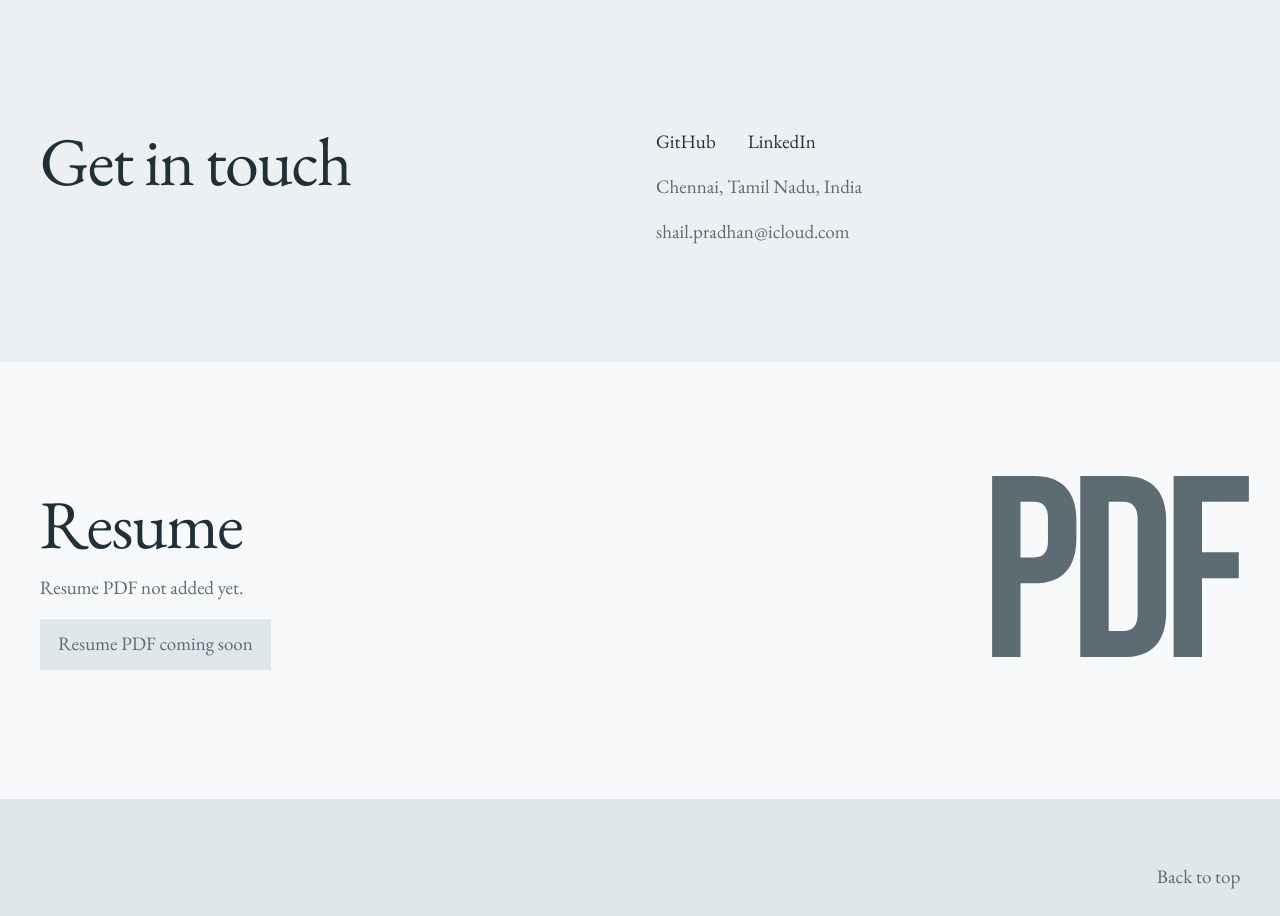
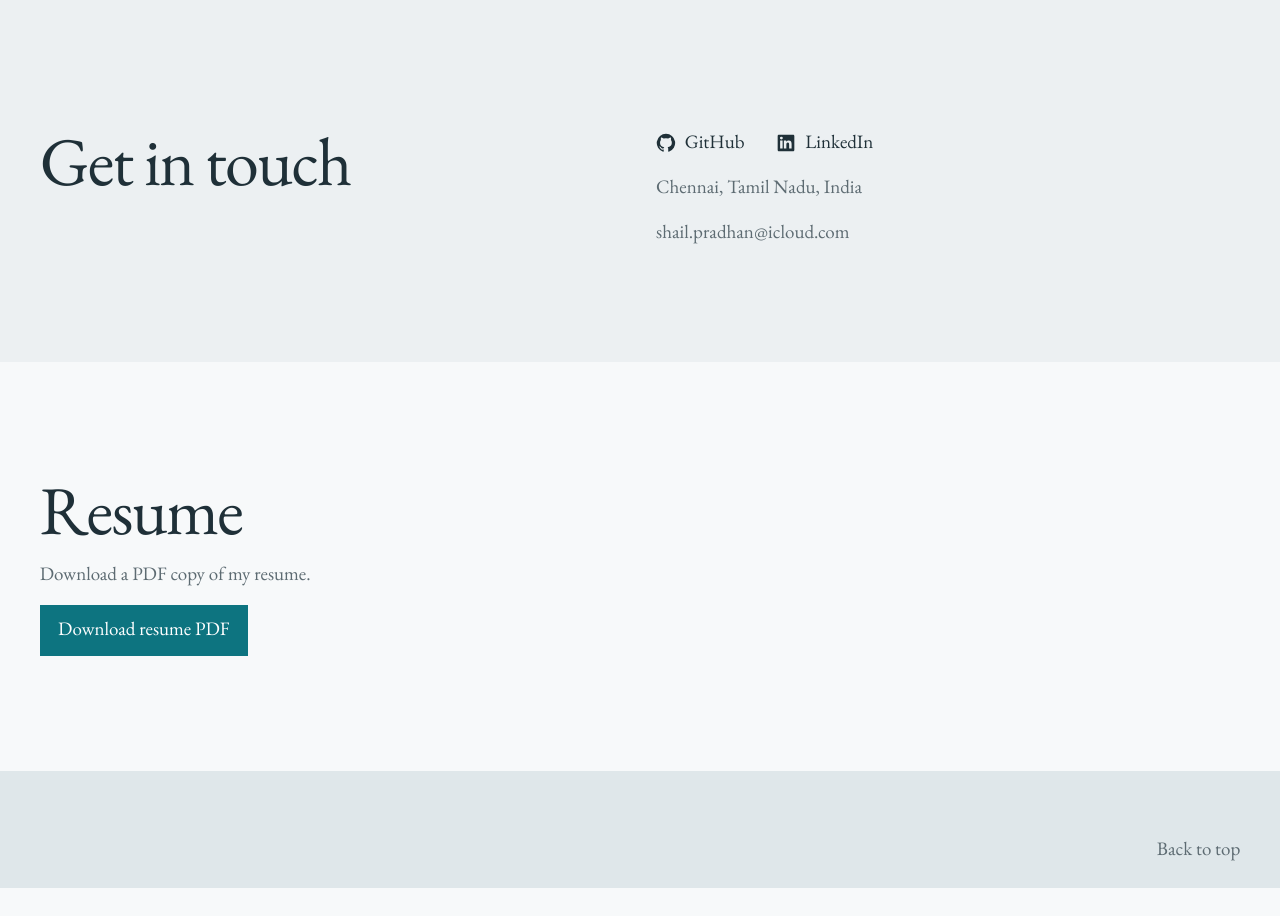
Before and after one commit to shailpradhan/profile-shail, a React (Vite) app: page / in a window 1280 px wide. Shown: the part 4740-5656 px from the top of the page. After the commit the page ends 5628 px from the top, so only its background shows below. Built offline with nearby package versions, Linux system fonts and the light colour scheme.

Commit message:
Add downloadable resume and contact social icons

```diff
--- a/src/App.css
+++ b/src/App.css
@@ -556,6 +556,9 @@
 }
 
 .contact-links a {
+  display: inline-flex;
+  align-items: center;
+  gap: 0.55rem;
   color: var(--ink);
   transition:
     transform 220ms cubic-bezier(0.16, 1, 0.3, 1),
@@ -564,6 +567,13 @@
 
 .contact-links a:hover {
   transform: translateY(-3px);
+}
+
+.contact-social-icon {
+  width: 1.25rem;
+  height: 1.25rem;
+  flex: none;
+  fill: currentColor;
 }
 
 .contact-location {
@@ -581,15 +591,6 @@
 .resume-copy {
   display: grid;
   gap: 1rem;
-}
-
-.resume-mark {
-  justify-self: end;
-  color: var(--muted);
-  font-family: 'Bebas Neue', Impact, sans-serif;
-  font-size: clamp(6.2rem, 20.2vw, 24rem);
-  letter-spacing: -0.045em;
-  line-height: 0.8;
 }
 
 .resume-copy p {
@@ -863,10 +864,6 @@
     align-items: start;
   }
 
-  .resume-mark {
-    display: none;
-  }
-
   .resume-button {
     justify-self: start;
   }
--- a/src/App.tsx
+++ b/src/App.tsx
@@ -307,6 +307,15 @@ function App() {
                 rel="noreferrer"
                 target="_blank"
               >
+                {profile.label === 'GitHub' ? (
+                  <svg aria-hidden="true" className="contact-social-icon" viewBox="0 0 24 24">
+                    <path d="M12 .9a11.1 11.1 0 0 0-3.51 21.63c.55.1.76-.24.76-.53v-2.07c-3.1.67-3.75-1.32-3.75-1.32-.5-1.28-1.23-1.62-1.23-1.62-1-.69.08-.68.08-.68 1.1.08 1.68 1.13 1.68 1.13.98 1.67 2.57 1.19 3.2.91.1-.71.38-1.19.7-1.46-2.47-.28-5.07-1.24-5.07-5.5 0-1.22.43-2.22 1.14-3-.12-.28-.5-1.43.1-2.97 0 0 .94-.3 3.05 1.15a10.6 10.6 0 0 1 5.55 0c2.11-1.45 3.05-1.15 3.05-1.15.6 1.54.22 2.69.1 2.97.71.78 1.14 1.78 1.14 3 0 4.27-2.6 5.21-5.08 5.49.4.35.75 1.02.75 2.06V22c0 .29.2.63.77.52A11.1 11.1 0 0 0 12 .9Z" />
+                  </svg>
+                ) : (
+                  <svg aria-hidden="true" className="contact-social-icon" viewBox="0 0 24 24">
+                    <path d="M20.45 2H3.55C2.69 2 2 2.68 2 3.52v16.96c0 .84.69 1.52 1.55 1.52h16.9c.86 0 1.55-.68 1.55-1.52V3.52c0-.84-.69-1.52-1.55-1.52ZM7.93 18.72H4.96V9.14h2.97v9.58ZM6.45 7.83a1.72 1.72 0 1 1 .02-3.44 1.72 1.72 0 0 1-.02 3.44Zm12.27 10.89h-2.96v-4.66c0-1.11-.02-2.54-1.55-2.54-1.55 0-1.79 1.2-1.79 2.46v4.74H9.46V9.14h2.84v1.31h.04c.4-.75 1.36-1.55 2.8-1.55 3 0 3.58 1.98 3.58 4.55v5.27Z" />
+                  </svg>
+                )}
                 {profile.label}
               </a>
             ))}
@@ -345,9 +354,6 @@ function App() {
               </button>
             )}
           </div>
-          <p aria-hidden="true" className="resume-mark">
-            PDF
-          </p>
         </section>
       </main>
 
--- a/src/data/resumeContent.ts
+++ b/src/data/resumeContent.ts
@@ -137,7 +137,7 @@ export const resumeContent = {
     emptyMessage: 'No certifications have been provided yet.',
   },
   resumePdf: {
-    available: false,
+    available: true,
     path: '/resume.pdf',
   },
 }
```
Also changed, not shown: 1 other file (tests, documents, lock files or other folders).
